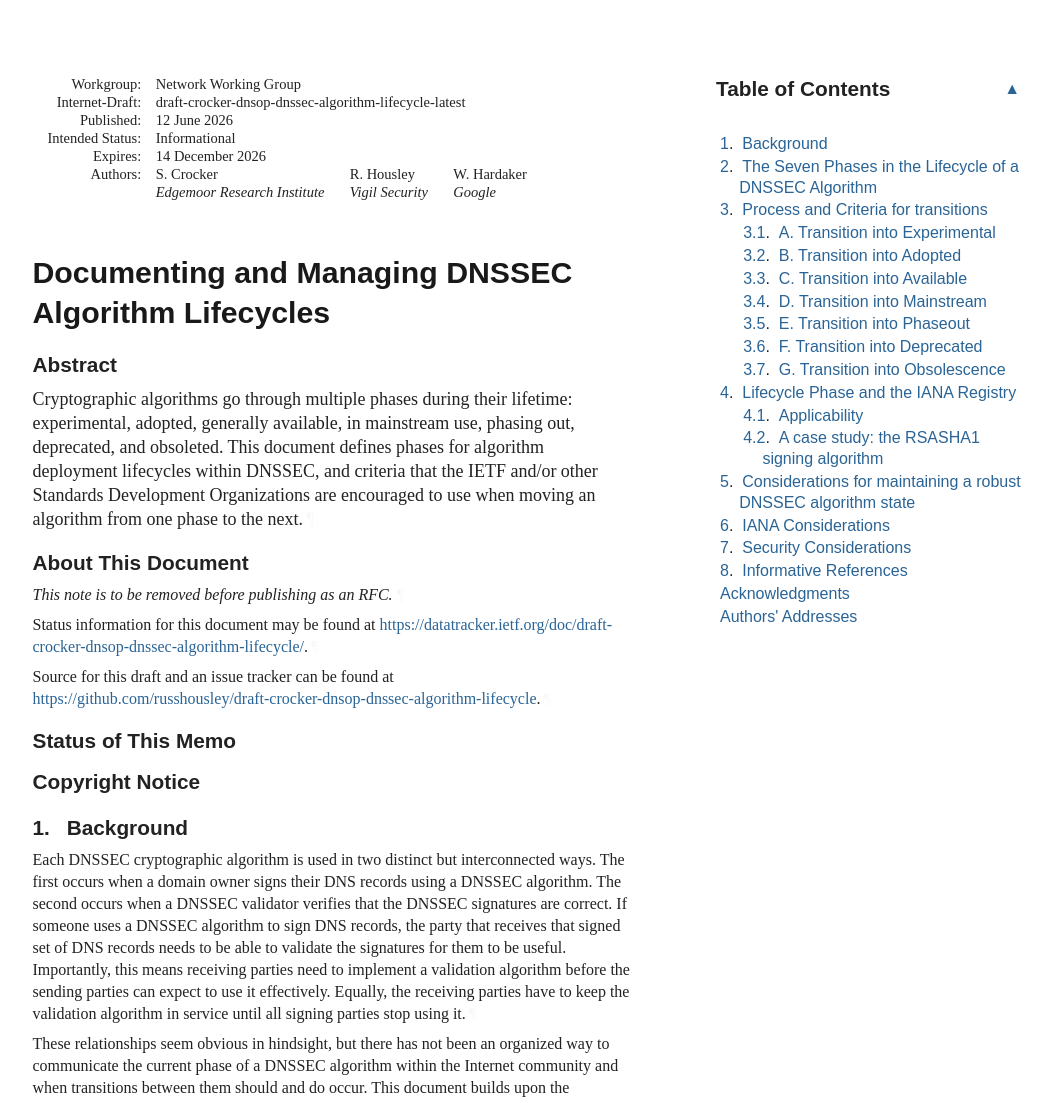
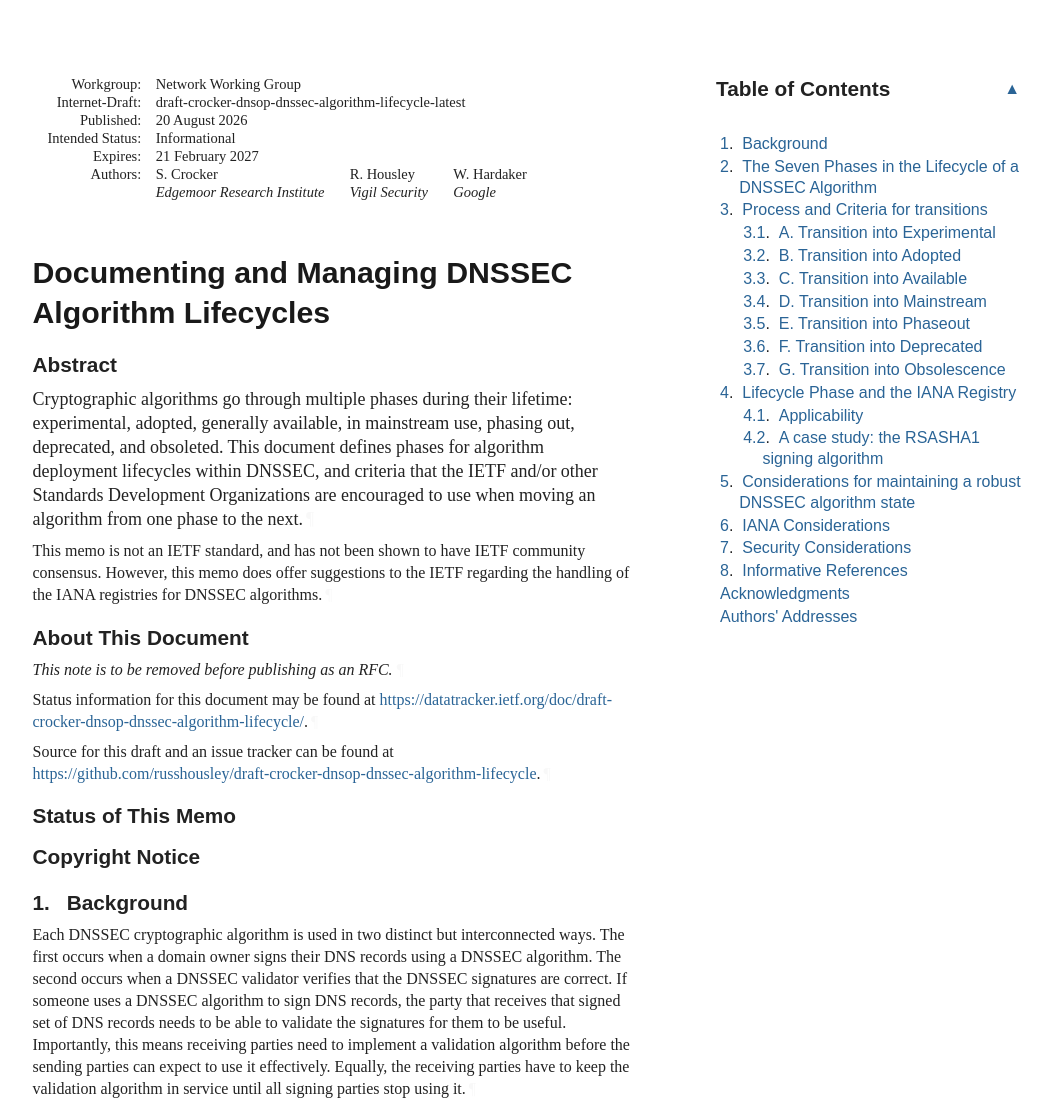
Before and after one commit to russhousley/draft-crocker-dnsop-dnssec-algorithm-lifecycle, a plain HTML site: page draft-crocker-dnsop-dnssec-algorithm-lifecycle.html in a window 1280 px wide. Shown: the top 1100 px of the page, without its empty margins (92-1144 px from the left). Drawn offline with Linux system fonts and the light colour scheme; a web font is replaced by a local one.

Commit message:
Script updating gh-pages from a10d005. [ci skip]

```diff
--- a/draft-crocker-dnsop-dnssec-algorithm-lifecycle.html
+++ b/draft-crocker-dnsop-dnssec-algorithm-lifecycle.html
@@ -15,20 +15,24 @@ use, phasing out, deprecated, and obsoleted.  This document defines
 phases for algorithm deployment lifecycles within DNSSEC, and criteria
 that the IETF and/or other Standards Development Organizations are
 encouraged to use when moving an algorithm from one phase to the next.
+       This memo is not an IETF standard, and has not been shown to have
+IETF community consensus.  However, this memo does offer suggestions
+to the IETF regarding the handling of the IANA registries for DNSSEC
+algorithms.
     " name="description">
 <meta content="xml2rfc 3.34.0" name="generator">
 <meta content="Internet-Draft" name="keyword">
 <meta content="draft-crocker-dnsop-dnssec-algorithm-lifecycle-latest" name="ietf.draft">
 <!-- Generator version information:
   xml2rfc 3.34.0
-    Python 3.14.5
+    Python 3.14.7
     ConfigArgParse 1.7.5
     google-i18n-address 3.1.1
     intervaltree 3.2.1
     Jinja2 3.1.6
     lxml 6.1.1
     natsort 8.4.0
-    platformdirs 4.10.1
+    platformdirs 4.11.3
     pycountry 24.6.1
     PyYAML 6.0.3
     requests 2.33.1
@@ -68,7 +72,6 @@ encouraged to use when moving an algorithm from one phase to the next.
   src: local('Lora Italic'), local('Lora-Italic'), url('https://martinthomson.github.io/rfc-css/fonts/lora-italic-latin-ext.woff2') format('woff2');
   unicode-range: U+0100-024F, U+0259, U+1E00-1EFF, U+2020, U+20A0-20AB, U+20AD-20CF, U+2113, U+2C60-2C7F, U+A720-A7FF;
 }
-
 @font-face {
   font-family: 'Lora';
   font-style: italic;
@@ -117,7 +120,6 @@ encouraged to use when moving an algorithm from one phase to the next.
   src: local('Lora Regular'), local('Lora-Regular'), url('https://martinthomson.github.io/rfc-css/fonts/lora-regular-latin.woff2') format('woff2');
   unicode-range: U+0000-00FF, U+0131, U+0152-0153, U+02BB-02BC, U+02C6, U+02DA, U+02DC, U+2000-206F, U+2074, U+20AC, U+2122, U+2191, U+2193, U+2212, U+2215, U+FEFF, U+FFFD;
 }
-
 @font-face {
   font-family: 'Lora';
   font-style: normal;
@@ -182,7 +184,6 @@ encouraged to use when moving an algorithm from one phase to the next.
   font-display: swap;
   src: local('Oxygen Mono'), local('OxygenMono-Regular'), url('https://martinthomson.github.io/rfc-css/fonts/oxygenmono-regular-latin.woff2') format('woff2');
   unicode-range: U+0000-00FF, U+0131, U+0152-0153, U+02BB-02BC, U+02C6, U+02DA, U+02DC, U+0304, U+0308, U+0329, U+2000-206F, U+20AC, U+2122, U+2191, U+2193, U+2212, U+2215, U+FEFF, U+FFFD;
-}
 }
 
 @font-face {
@@ -1051,11 +1052,11 @@ svg {
 <thead><tr>
 <td class="left">Internet-Draft</td>
 <td class="center">DNSSEC Algorithm Lifecycles</td>
-<td class="right">June 2026</td>
+<td class="right">August 2026</td>
 </tr></thead>
 <tfoot><tr>
 <td class="left">Crocker, et al.</td>
-<td class="center">Expires 14 December 2026</td>
+<td class="center">Expires 21 February 2027</td>
 <td class="right">[Page]</td>
 </tr></tfoot>
 </table>
@@ -1068,12 +1069,12 @@ svg {
 <dd class="internet-draft">draft-crocker-dnsop-dnssec-algorithm-lifecycle-latest</dd>
 <dt class="label-published">Published:</dt>
 <dd class="published">
-<time datetime="2026-06-12" class="published">12 June 2026</time>
+<time datetime="2026-08-20" class="published">20 August 2026</time>
     </dd>
 <dt class="label-intended-status">Intended Status:</dt>
 <dd class="intended-status">Informational</dd>
 <dt class="label-expires">Expires:</dt>
-<dd class="expires"><time datetime="2026-12-14">14 December 2026</time></dd>
+<dd class="expires"><time datetime="2027-02-21">21 February 2027</time></dd>
 <dt class="label-authors">Authors:</dt>
 <dd class="authors">
 <div class="author">
@@ -1100,6 +1101,10 @@ use, phasing out, deprecated, and obsoleted.  This document defines
 phases for algorithm deployment lifecycles within DNSSEC, and criteria
 that the IETF and/or other Standards Development Organizations are
 encouraged to use when moving an algorithm from one phase to the next.<a href="#section-abstract-1" class="pilcrow">¶</a></p>
+<p id="section-abstract-2">This memo is not an IETF standard, and has not been shown to have
+IETF community consensus.  However, this memo does offer suggestions
+to the IETF regarding the handling of the IANA registries for DNSSEC
+algorithms.<a href="#section-abstract-2" class="pilcrow">¶</a></p>
 </section>
 <section class="note rfcEditorRemove" id="section-note.1">
       <h2 id="name-about-this-document">
@@ -1130,7 +1135,7 @@ encouraged to use when moving an algorithm from one phase to the next.<a href="#
         time. It is inappropriate to use Internet-Drafts as reference
         material or to cite them other than as "work in progress."<a href="#section-boilerplate.1-3" class="pilcrow">¶</a></p>
 <p id="section-boilerplate.1-4">
-        This Internet-Draft will expire on 14 December 2026.<a href="#section-boilerplate.1-4" class="pilcrow">¶</a></p>
+        This Internet-Draft will expire on 21 February 2027.<a href="#section-boilerplate.1-4" class="pilcrow">¶</a></p>
 </section>
 </div>
 <div id="copyright">
```
Also changed, not shown: index.html (+1 -1 lines), draft-crocker-dnsop-dnssec-algorithm-lifecycle.txt.
